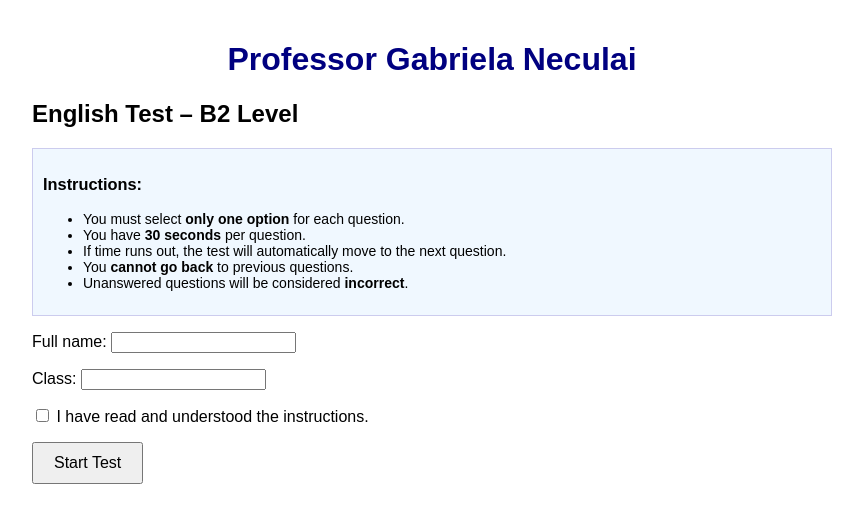
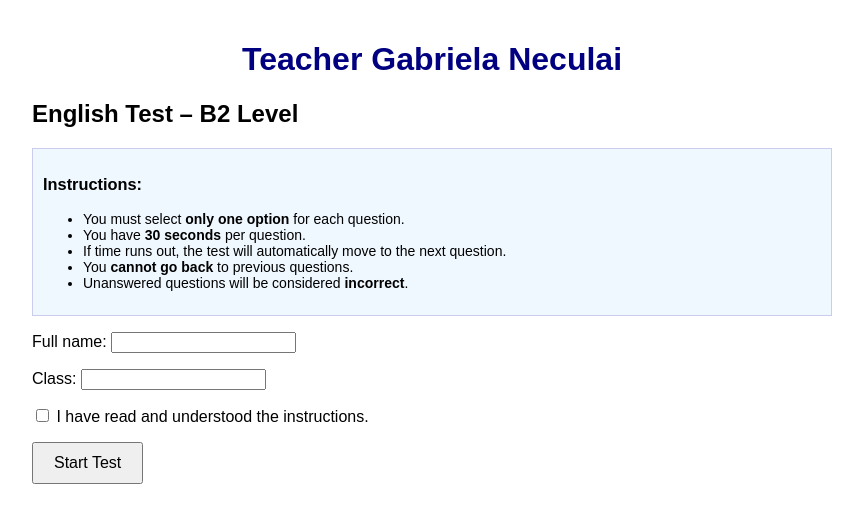
Before and after one commit to cicioneMT/EnglishTests, a website: page B2/index.html in a window 1280 px wide. Shown: the whole page, without its empty margins (208-1071 px from the left). Drawn offline with nearby package versions, Linux system fonts and the light colour scheme.

Commit message:
Changed professor to teacher in title

```diff
--- a/B2/index.html
+++ b/B2/index.html
@@ -9,7 +9,7 @@
   </head>
   <body>
     <div class="intro">
-      <h1>Professor Gabriela Neculai</h1>
+      <h1>Teacher Gabriela Neculai</h1>
       <h2>English Test – B2 Level</h2>
 
       <div class="instructions">
```
